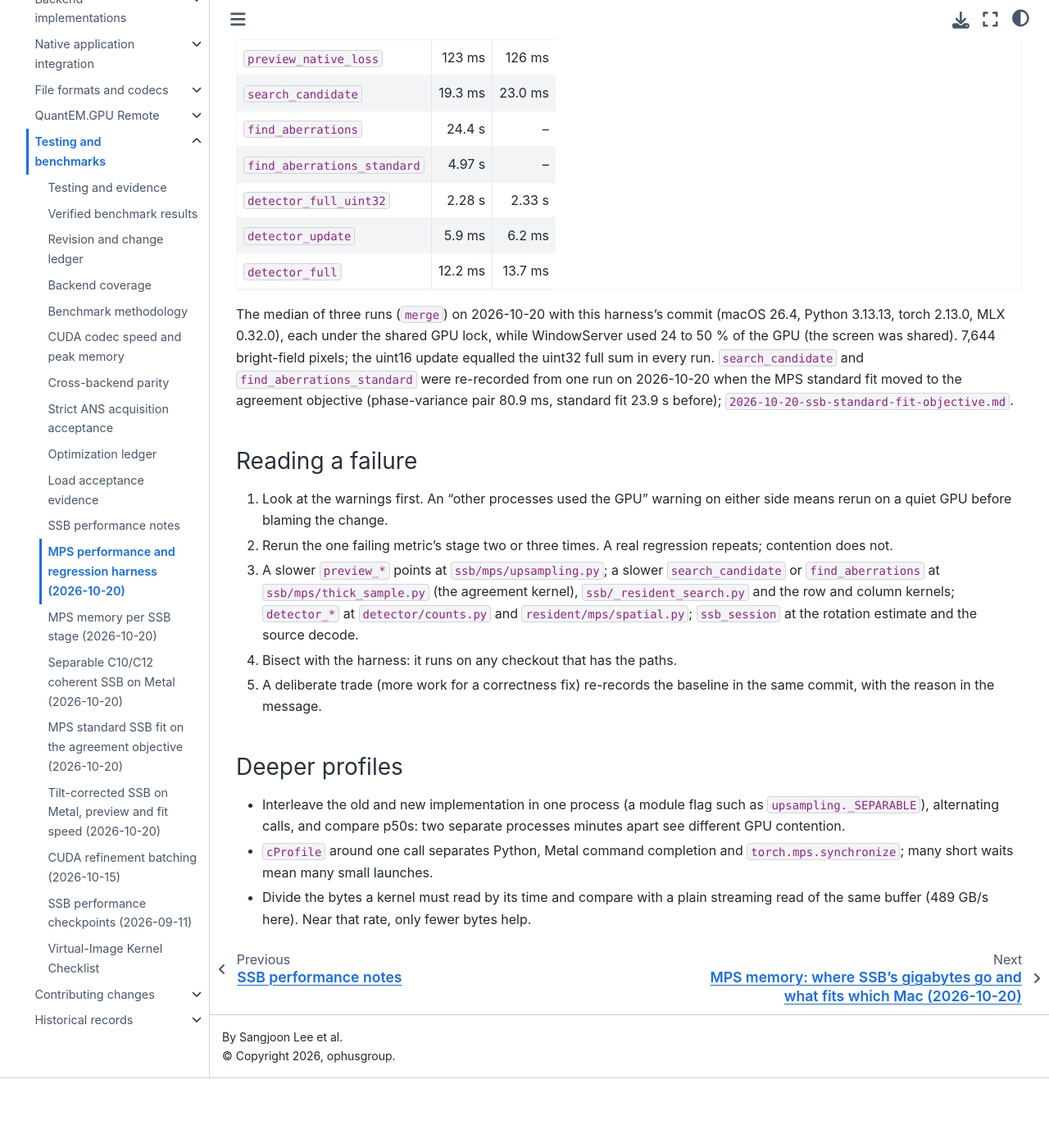
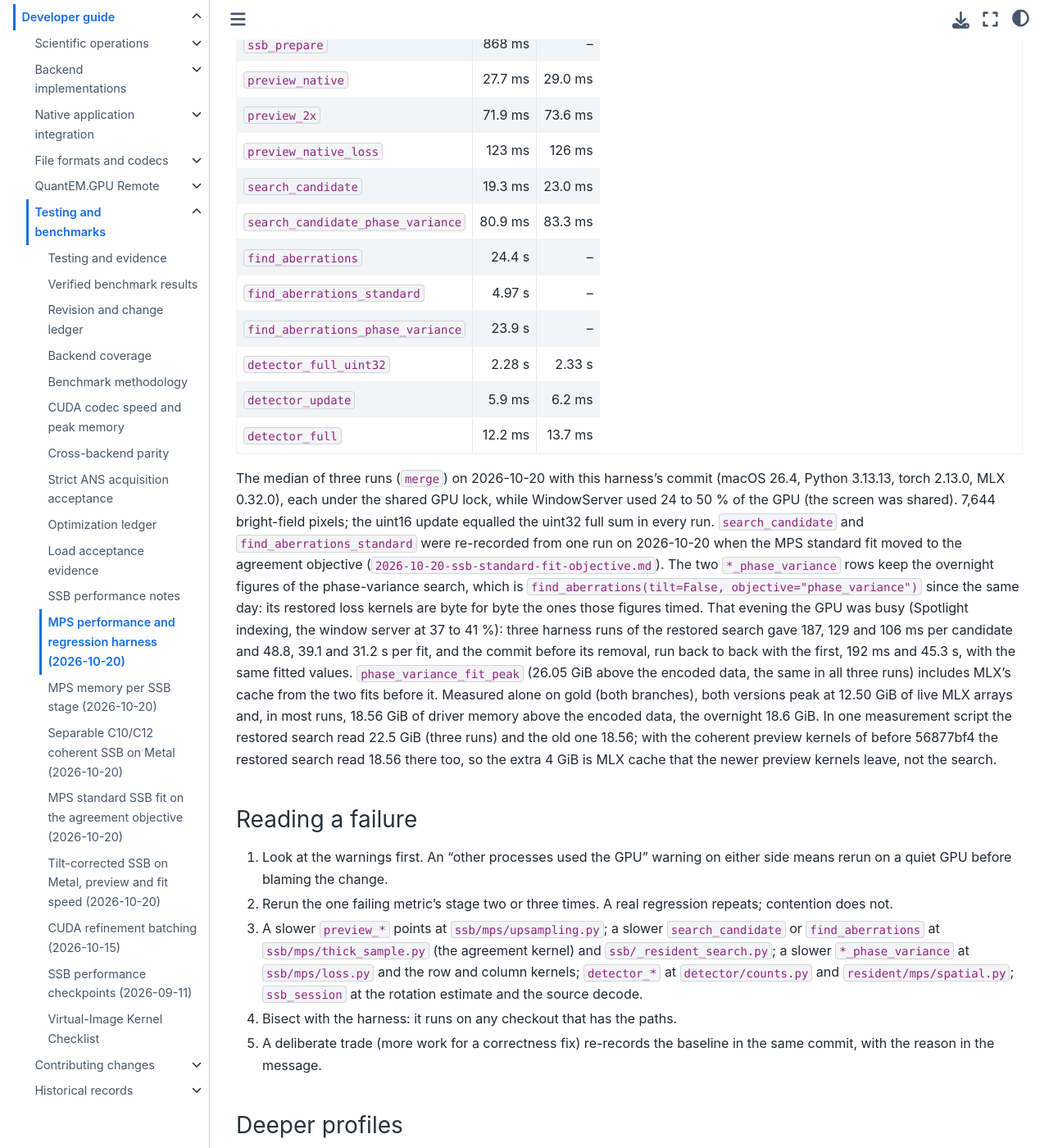
Before and after one commit to bobleesj/quantem.gpu, a Jupyter Book: the page built from docs/maintainer/2026-10-20-mps-performance.md, in a window 1280 px wide and 1400 px high, scrolled down 5511 px. Shown: the whole window at 82% size. Built offline with Jupyter Book 1.0.4 settings and Sphinx 7.4.7 and the Sphinx Book theme 1.1.4, drawn with Linux system fonts in a browser that asks for light colours; pages that are not in the unit, such as notebooks, are missing from menus; before the commit the page ends 6826 px from its top, so only the background shows below that; some of the changed text lies outside the part shown.

Commit message:
Benchmark both MPS standard searches: agreement and phase variance
The gold harness (tests/benchmarks/mps_ssb.py) times the phase-variance
search again beside the agreement: search_candidate_phase_variance (half
of one TPE pair of the exact loss, the metric 447129ad replaced) and
find_aberrations_phase_variance (one tilt=False,
objective="phase_variance" fit at the kept rotation), with its fitted
values and phase_variance_fit_peak. The M5 Max baseline keeps the
overnight figures for the two timing rows (80.9 ms, 23.9 s): the restored
loss kernels are the ones they timed. phase_variance_fit_peak is
26.05 GiB, the same in three runs.

On a busy GPU three runs of the restored search took 187, 129 and 106 ms
per candidate and 48.8, 39.1 and 31.2 s per fit; the commit before the
removal, back to back with the first, 192 ms and 45.3 s, with the same
fitted values. Measured alone on gold (both branches) both versions peak
at 12.50 GiB of live MLX arrays and 18.56 GiB of driver memory above the
encoded data (overnight: 18.6 GiB); a 4 GiB higher driver reading in one
script follows the preview kernels of 0948e28f, not the search.

```diff
--- a/docs/maintainer/2026-10-20-mps-performance.md
+++ b/docs/maintainer/2026-10-20-mps-performance.md
@@ -214,8 +214,10 @@ checkout had local edits, and no file paths.
 | `preview_native`, `preview_2x` | a ShowPtycho slider drag step (no loss) |
 | `preview_native_loss` | the slider release (with the variance loss) |
 | `search_candidate` | an eighth of one search batch of eight agreement trials at depth spread 0 |
+| `search_candidate_phase_variance` | half of one TPE pair of the exact phase-variance loss |
 | `find_aberrations` | the default fit, once (joint tilt fit on both branches of the estimated rotation) |
 | `find_aberrations_standard` | one standard `tilt=False` fit (200 trials and Newton) at the kept rotation, once |
+| `find_aberrations_phase_variance` | one `tilt=False, objective="phase_variance"` fit (200 trials and Nelder-Mead) at the kept rotation, once |
 | `detector_update`, `detector_full` | a Show4DSTEM detector sum on gold as loaded (uint16 counts): a half-pixel disk move (incremental) and an alternating disk / annulus (full) |
 | `detector_full_uint32` | the alternating sum on gold loaded with `hot_pixel_correction="none"`, which keeps uint32 |
 
@@ -236,8 +238,10 @@ detector update no longer equals the full sum.
 | `preview_2x` | 71.9 ms | 73.6 ms |
 | `preview_native_loss` | 123 ms | 126 ms |
 | `search_candidate` | 19.3 ms | 23.0 ms |
+| `search_candidate_phase_variance` | 80.9 ms | 83.3 ms |
 | `find_aberrations` | 24.4 s | – |
 | `find_aberrations_standard` | 4.97 s | – |
+| `find_aberrations_phase_variance` | 23.9 s | – |
 | `detector_full_uint32` | 2.28 s | 2.33 s |
 | `detector_update` | 5.9 ms | 6.2 ms |
 | `detector_full` | 12.2 ms | 13.7 ms |
@@ -246,8 +250,18 @@ The median of three runs (`merge`) on 2026-10-20 with this harness's commit (mac
 torch 2.13.0, MLX 0.32.0), each under the shared GPU lock, while WindowServer used 24 to 50 % of the GPU
 (the screen was shared). 7,644 bright-field pixels; the uint16 update equalled the uint32 full sum in every run.
 `search_candidate` and `find_aberrations_standard` were re-recorded from one run on 2026-10-20 when the MPS
-standard fit moved to the agreement objective (phase-variance pair 80.9 ms, standard fit 23.9 s before);
-`2026-10-20-ssb-standard-fit-objective.md`.
+standard fit moved to the agreement objective (`2026-10-20-ssb-standard-fit-objective.md`). The two
+`*_phase_variance` rows keep the overnight figures of the phase-variance search, which is
+`find_aberrations(tilt=False, objective="phase_variance")` since the same day: its restored loss kernels are byte
+for byte the ones those figures timed. That evening the GPU was busy (Spotlight indexing, the window server at 37
+to 41 %): three harness runs of the restored search gave 187, 129 and 106 ms per candidate and 48.8, 39.1 and
+31.2 s per fit, and the commit before its removal, run back to back with the first, 192 ms and 45.3 s, with the
+same fitted values. `phase_variance_fit_peak` (26.05 GiB above the encoded data, the same in all three runs)
+includes MLX's cache from the two fits before it. Measured alone on gold (both branches), both versions peak at
+12.50 GiB of live MLX arrays and, in most runs, 18.56 GiB of driver memory above the encoded data, the overnight
+18.6 GiB. In one measurement script the restored search read 22.5 GiB (three runs) and the old one 18.56; with the
+coherent preview kernels of before 56877bf4 the restored search read 18.56 there too, so the extra 4 GiB is MLX
+cache that the newer preview kernels leave, not the search.
 
 ### Reading a failure
 
@@ -256,8 +270,8 @@ standard fit moved to the agreement objective (phase-variance pair 80.9 ms, stan
 2. Rerun the one failing metric's stage two or three times. A real
    regression repeats; contention does not.
 3. A slower `preview_*` points at `ssb/mps/upsampling.py`; a slower
-   `search_candidate` or `find_aberrations` at `ssb/mps/thick_sample.py` (the agreement kernel), `ssb/_resident_search.py` and the row and
-   column kernels; `detector_*` at `detector/counts.py` and
+   `search_candidate` or `find_aberrations` at `ssb/mps/thick_sample.py` (the agreement kernel) and
+   `ssb/_resident_search.py`; a slower `*_phase_variance` at `ssb/mps/loss.py` and the row and column kernels; `detector_*` at `detector/counts.py` and
    `resident/mps/spatial.py`; `ssb_session` at the rotation estimate and the
    source decode.
 4. Bisect with the harness: it runs on any checkout that has the paths.
```
Also changed, not shown: CHANGELOG.md (+2 -1 lines), docs/maintainer/2026-10-20-ssb-standard-fit-objective.md (+3 -2 lines), 2 other files.
